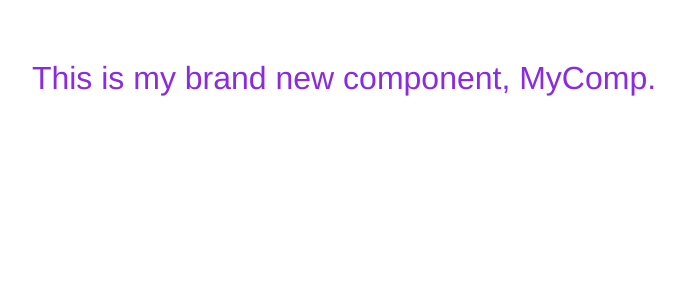
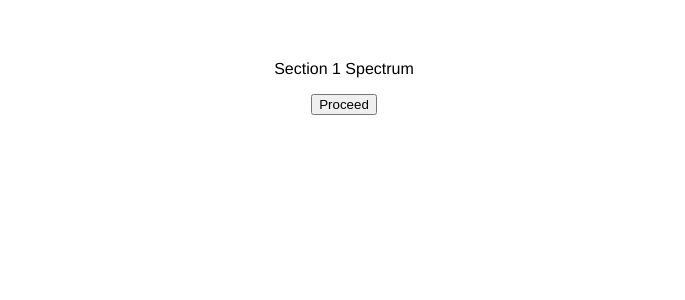
Before and after one commit to repomorphism/TOLCooperativeSunblock, a Vue app: page / in a window 1280 px wide. Shown: the top 300 px of the page, without its empty margins (296-981 px from the left). Built offline with nearby package versions, Linux system fonts and the light colour scheme.

Commit message:
Basic "proceed" structure setup

```diff
--- a/src/App.vue
+++ b/src/App.vue
@@ -1,16 +1,33 @@
 <template>
   <div id="app">
-    <MyComp />
+    <component v-bind:is="currentSection" v-on:proceed="onProceed" />
   </div>
 </template>
 
 <script>
-import MyComp from "./components/MyComp.vue";
+import Section1Welcome from "./components/Section1Welcome.vue";
+import Section1Spectrum from "./components/Section1Spectrum.vue";
 
 export default {
   name: "App",
   components: {
-    MyComp
+    Section1Welcome,
+    Section1Spectrum
+  },
+  data: function() {
+    return {
+      currentSection: "Section1Spectrum",
+      sections: ["Section1Spectrum", "Section1Welcome"]
+    };
+  },
+  methods: {
+    onProceed: function() {
+      let index = this.sections.indexOf(this.currentSection);
+      let count = this.sections.length;
+      if (index < count - 1) {
+        this.currentSection = this.sections[(index + 1) % count];
+      }
+    }
   }
 };
 </script>
@@ -24,9 +41,4 @@ export default {
   /* color: #2c3e50; */
   margin-top: 60px;
 }
-
-#app > p {
-  font-size: 2em;
-  color: blueviolet;
-}
 </style>
--- /dev/null
+++ b/src/components/Section1Spectrum.vue
@@ -0,0 +1,14 @@
+<template>
+  <div id="section1spectrum">
+    <p>Section 1 Spectrum</p>
+    <button v-on:click="$emit('proceed')">Proceed</button>
+  </div>
+</template>
+
+<script>
+export default {
+  name: "Section1Spectrum"
+};
+</script>
+
+<style scoped></style>
--- /dev/null
+++ b/src/components/Section1Welcome.vue
@@ -0,0 +1,14 @@
+<template>
+  <div id="section1welcome">
+    <p>Section 1 Welcome</p>
+    <button v-on:click="$emit('proceed')">Proceed</button>
+  </div>
+</template>
+
+<script>
+export default {
+  name: "Section1Welcome"
+};
+</script>
+
+<style scoped></style>
```
